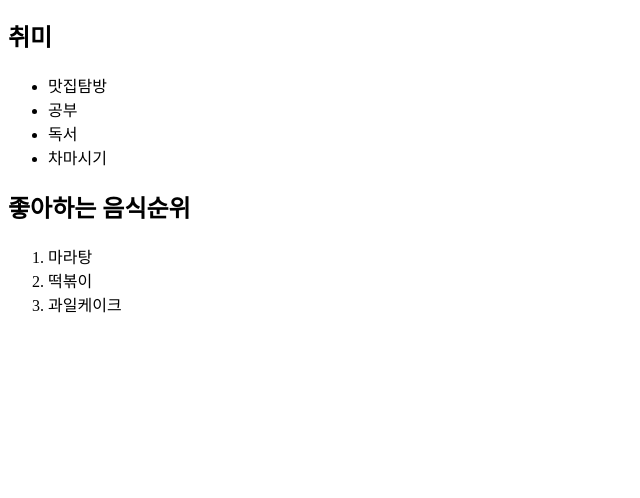
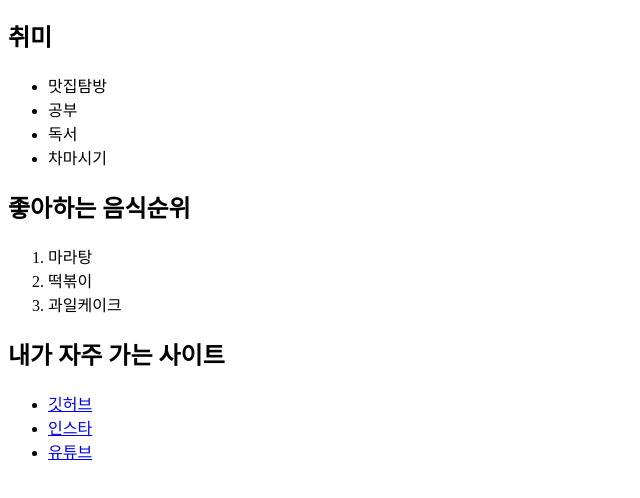
Before and after one commit to jieun0240/2023-WSM_103, a plain HTML site: page index.html in a window 1280 px wide. Shown: the part 138-636 px from the top of the page, without its empty margins (0-640 px from the left). Drawn offline with Linux system fonts and the light colour scheme.

Commit message:
<a> 링크생성

```diff
--- a/index.html
+++ b/index.html
@@ -46,6 +46,14 @@
         <li> 떡볶이 </li>
         <li> 과일케이크 </li>
     </ol>
+    <h2> 내가 자주 가는 사이트 </h2>
+    <ul>
+        <!-- <a>: 다른 곳으로 들어가기 위한 링크를 생성-->
+         <!-- href: 링크와 연결된 주소(url)-->
+        <li><a href="https://github.com/jieun0240"> 깃허브</a></li>
+        <li> <a href="https://www.instagram.com/jieun_0240/"> 인스타</a> </li>
+        <li><a href="https://www.youtube.com/"> 유튜브</a></li>
+    </ul>
 
    </body>
 </html>
```
